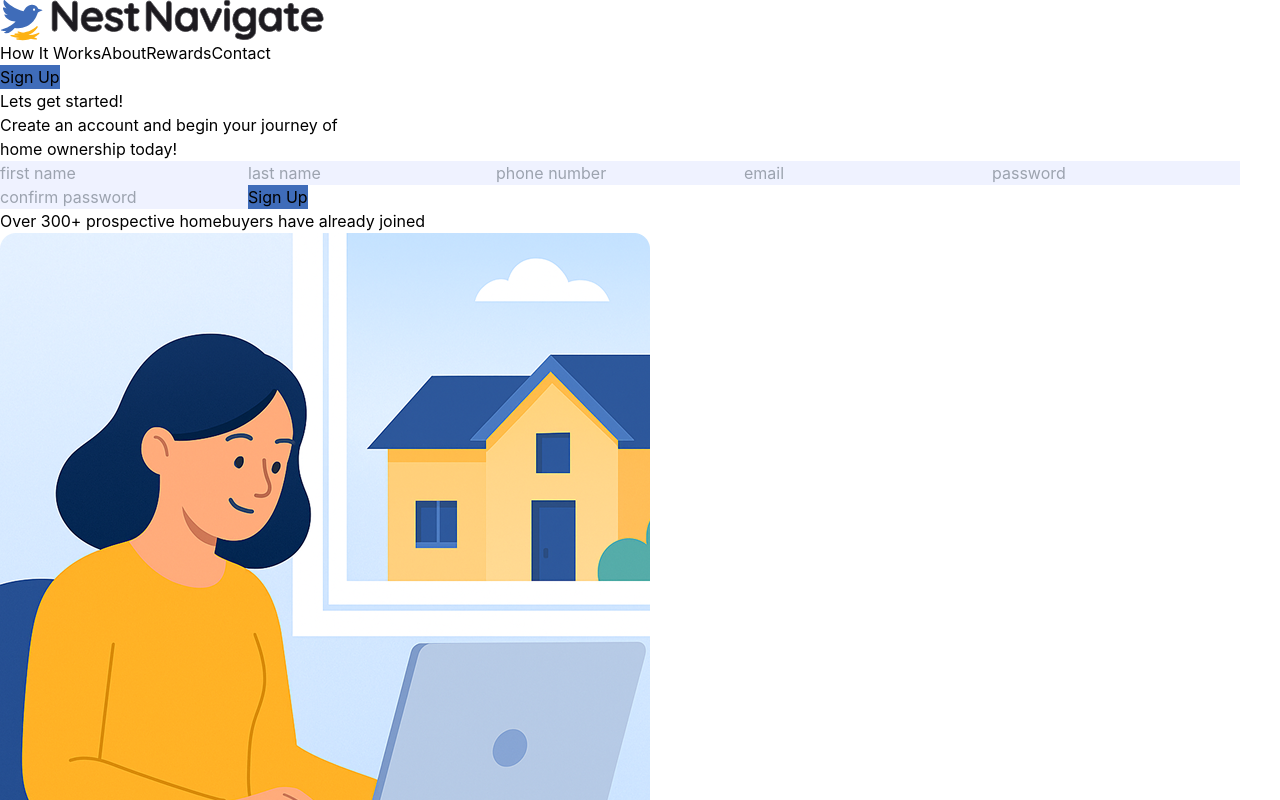
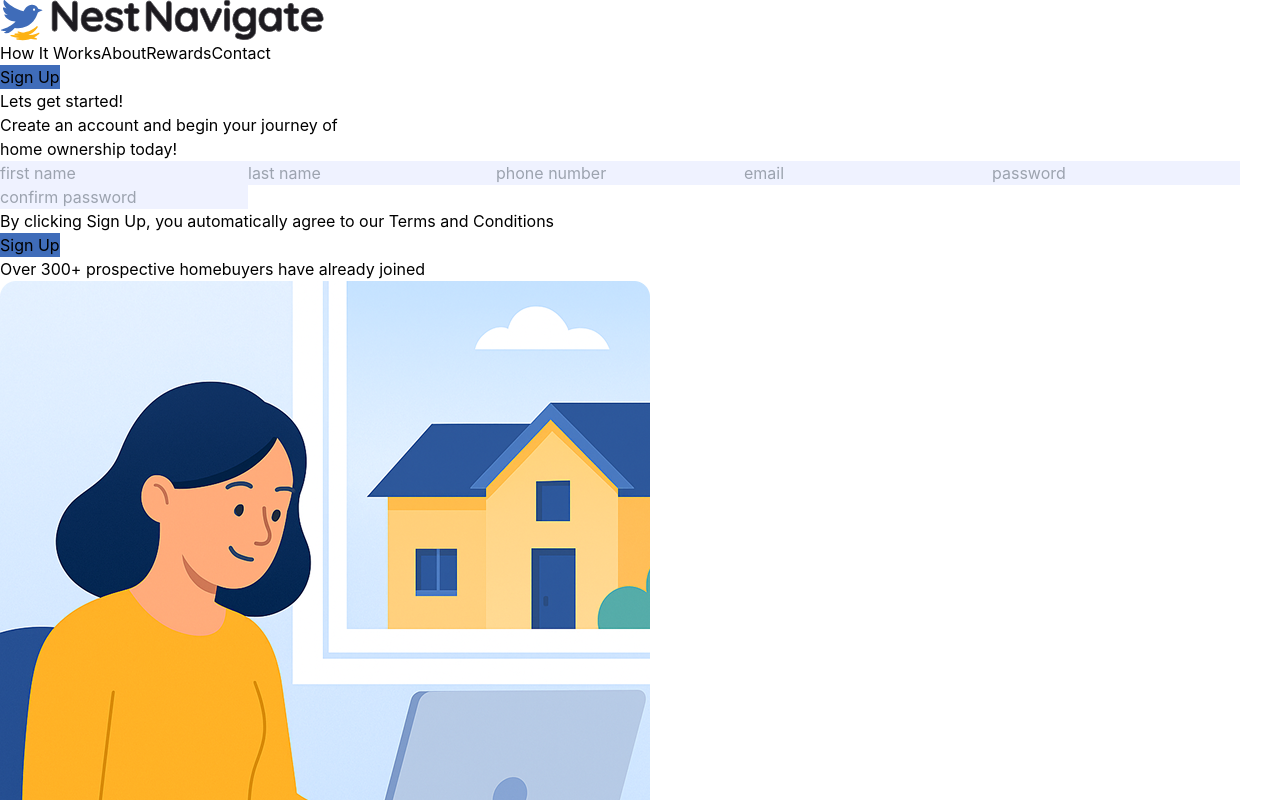
Before and after one commit to CNFabian/practice-website, a React (Vite) app: page /auth/signup in a window 1280 px wide. Shown: the top 800 px of the page. Built offline with nearby package versions, Linux system fonts and the light colour scheme; no server answers.

Commit message:
Update SignupPage.tsx

```diff
--- a/src/pages/public/SignupPage.tsx
+++ b/src/pages/public/SignupPage.tsx
@@ -1,7 +1,7 @@
 import React, { useState } from 'react'
 import { signupWithEmail } from '../../services/auth'
 import { useNavigate } from 'react-router-dom'
-import { SignupImage } from '../../assets'
+import { SignupImage, TermsConditionsDoc } from '../../assets'
 
 const SignupPage: React.FC = () => {
   const navigate = useNavigate()
@@ -138,6 +138,18 @@ const SignupPage: React.FC = () => {
               style={{ backgroundColor: '#EFF2FF' }}
             />
 
+            {/* Terms and Conditions text */}
+            <div className="text-center text-sm text-gray-600 mt-4 whitespace-nowrap">
+              <p>By clicking Sign Up, you automatically agree to our{' '}
+                <a
+                  href={TermsConditionsDoc}
+                  target="_blank"
+                  rel="noopener noreferrer"
+                  className="text-blue-600 hover:underline"
+                >Terms and Conditions</a>
+              </p>
+            </div>
+
             <button
               type="submit"
               disabled={loading}
```
Lines whose indentation alone changed are shown as unchanged.
